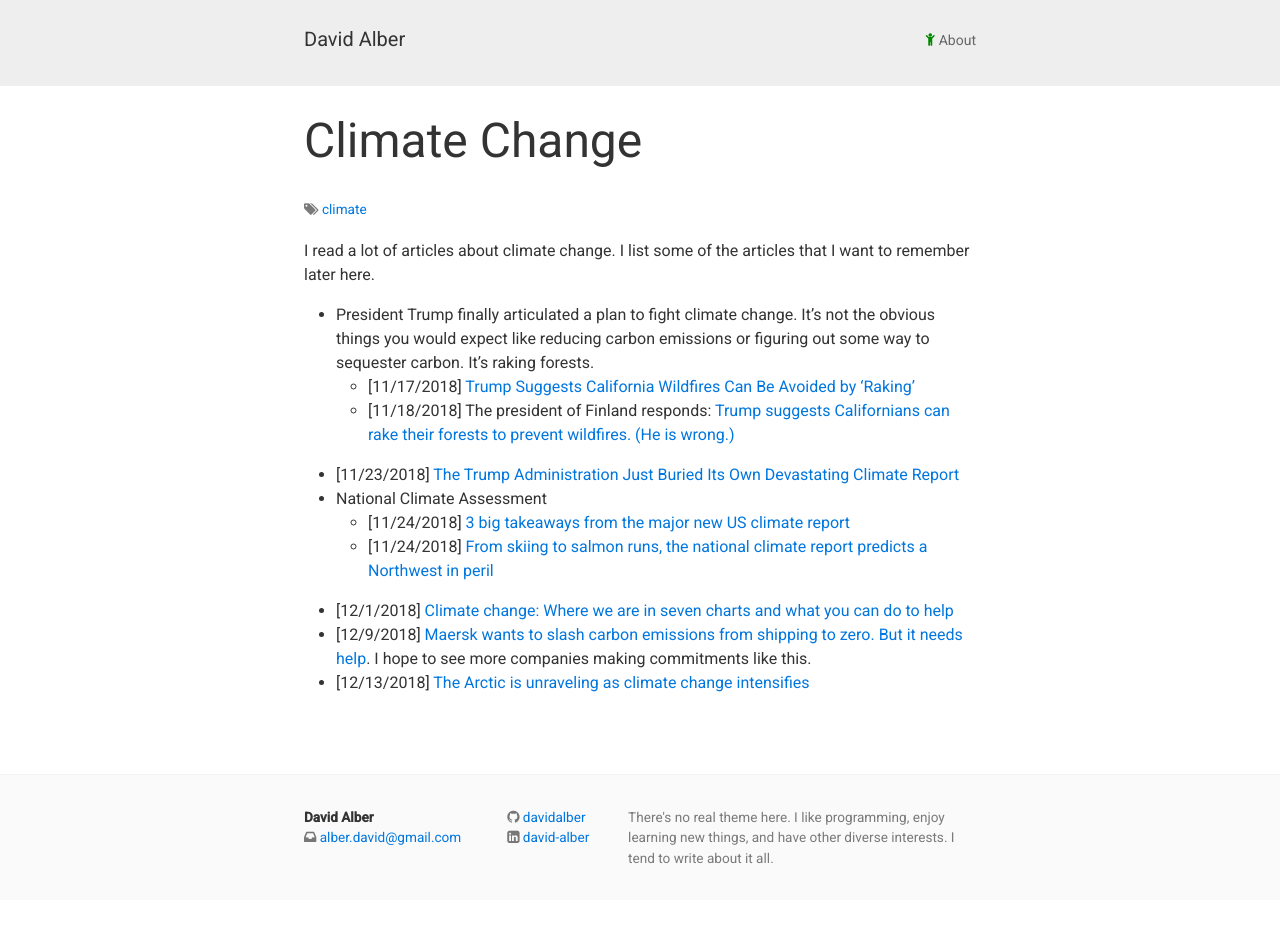
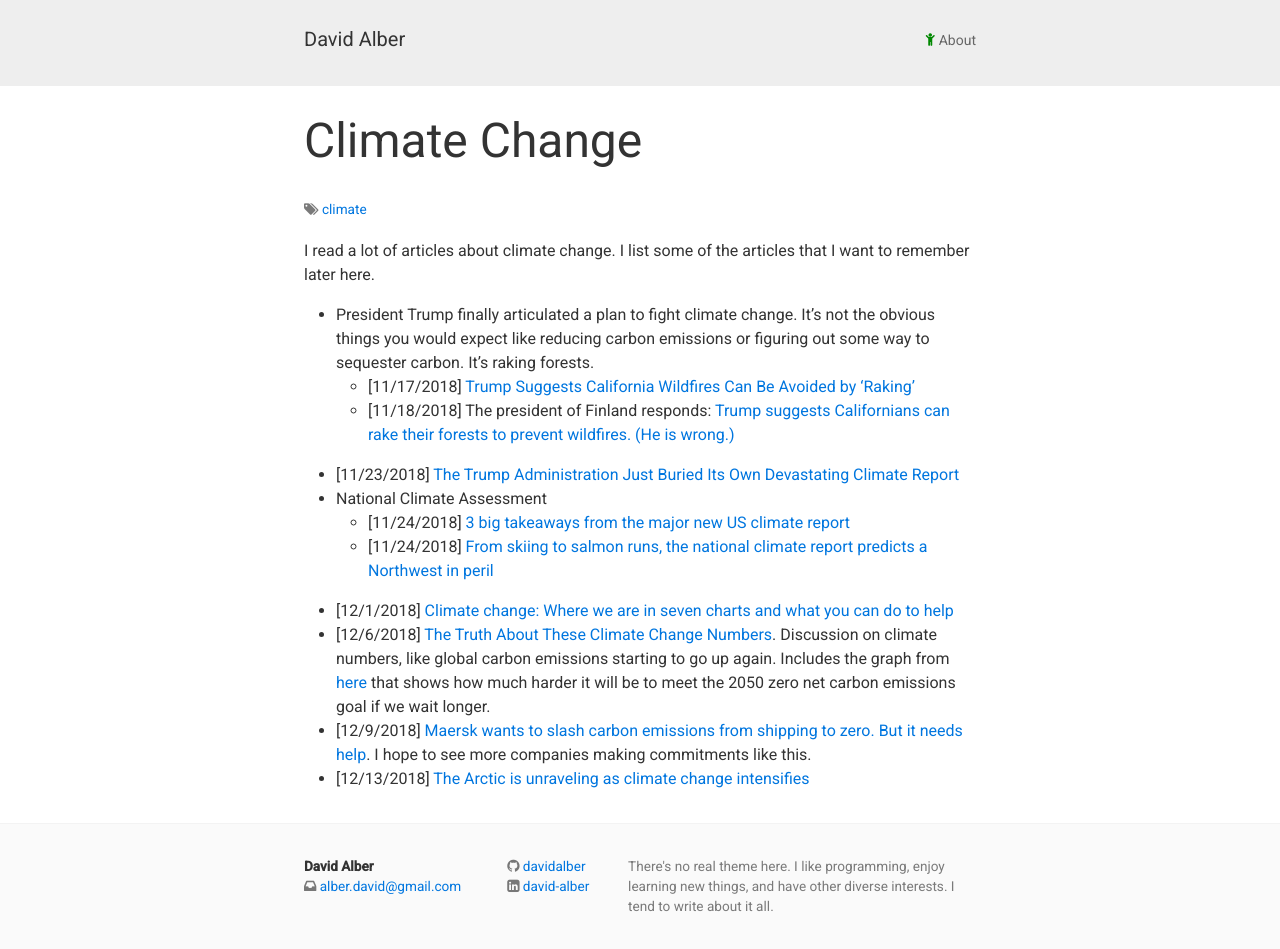
Before and after one commit to davidalber/davidalber.github.io, a Jekyll site: the page built from climate-change.md, in a window 1280 px wide. Built offline with Jekyll 4.4.1, drawn with Linux system fonts in a browser that asks for light colours; before the commit the page ends 900 px from its top, so only the background shows below that.

Commit message:
Add link

```diff
--- a/climate-change.md
+++ b/climate-change.md
@@ -28,5 +28,6 @@ articles that I want to remember later here.
     report predicts a Northwest in
     peril](https://www.seattletimes.com/seattle-news/environment/national-climate-assessment-paints-grim-picture-for-northwest/)
 - [12/1/2018] [Climate change: Where we are in seven charts and what you can do to help](https://www.bbc.com/news/science-environment-46384067)
+- [12/6/2018] [The Truth About These Climate Change Numbers](https://www.rollingstone.com/politics/politics-news/climate-change-stats-764163/). Discussion on climate numbers, like global carbon emissions starting to go up again. Includes the graph from [here](https://twitter.com/hal_harvey/status/1068175177874202624) that shows how much harder it will be to meet the 2050 zero net carbon emissions goal if we wait longer.
 - [12/9/2018] [Maersk wants to slash carbon emissions from shipping to zero. But it needs help](https://www.cnn.com/2018/12/05/business/maersk-carbon-emissions-shipping/index.html). I hope to see more companies making commitments like this.
 - [12/13/2018] [The Arctic is unraveling as climate change intensifies](https://www.axios.com/the-arctic-is-unraveling-global-warming-sea-ice-melt-0a0467a2-ad82-4741-8bbe-9e2072b71efc.html)
```
